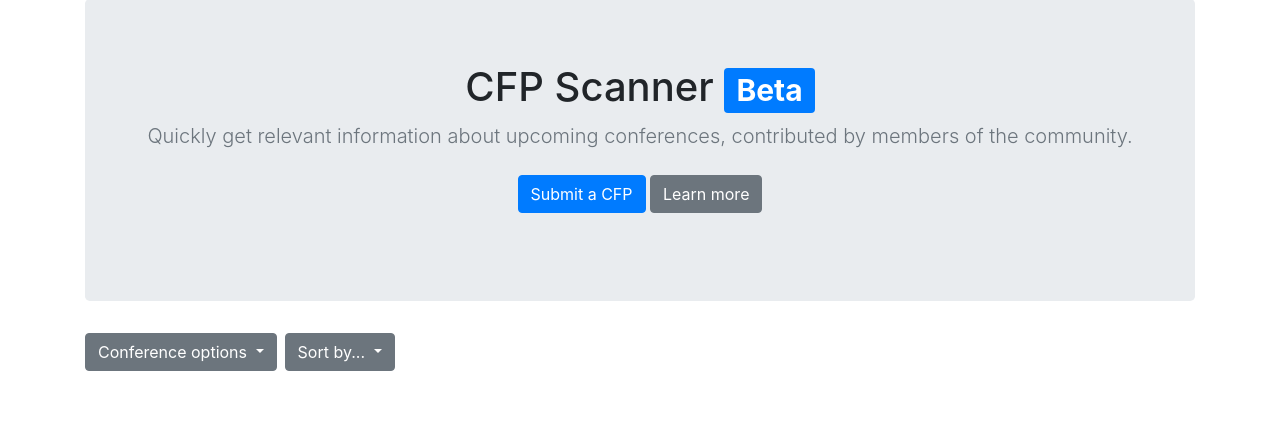
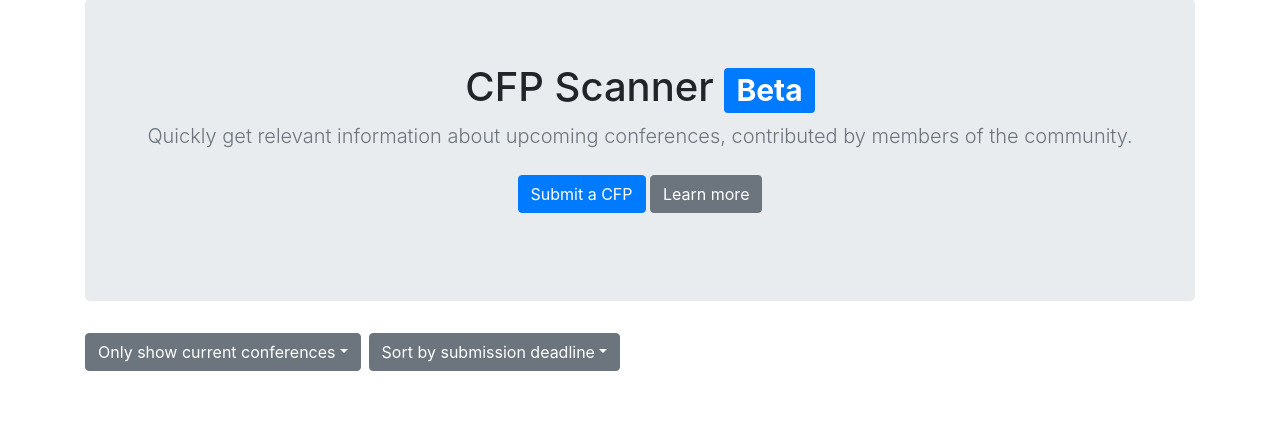
Before and after one commit to acb17rmh/CFPWebApp, a Flask app: page / in a window 1280 px wide. Shown: the part 121-544 px from the top of the page. Run offline with Flask 2, Linux system fonts and the light colour scheme; data that the repository does not hold is empty; parts of the project's set-up code (start-up, migrations or seed data) failed here and were passed over; some libraries are stand-ins or nearby versions.

Commit message:
bug fix with HTTP GET request display on homepage

```diff
--- a/static/javascripts/index.js
+++ b/static/javascripts/index.js
@@ -5,33 +5,31 @@ let icsFormatter=function(){"use strict";if(!(navigator.userAgent.indexOf("MSIE"
 $(document).ready(async () => {
     initServiceWorker()
 
-    $("#dropdownMenuButton").text("Only show current conferences")
+
+    $("#showOptionsDropdownMenuButton").text("Only show current conferences")
+    $("#sortByDropdownMenuButton").text("Sort by submission deadline")
     let conferenceOptions = {'number': "100", 'sort_by': 'submission_deadline', 'get_expired': "False"}
     getConferences(conferenceOptions)
 
     document.getElementById('showAll').addEventListener("click", function() {
-        console.log("Show All clicked");
         $("#showOptionsDropdownMenuButton").text("Show previous conferences as well")
         conferenceOptions['get_expired'] = "True";
         getConferences(conferenceOptions)
     }, false)
 
     document.getElementById('showCurrent').addEventListener("click", function() {
-        console.log("Show Current clicked");
         $("#showOptionsDropdownMenuButton").text("Only show current conferences")
         conferenceOptions['get_expired'] = "False";
         getConferences(conferenceOptions)
     }, false)
 
     document.getElementById('sortBySubmissionDeadline').addEventListener("click", function() {
-        console.log("Show All clicked");
         $("#sortByDropdownMenuButton").text("Sort by submission deadline")
         conferenceOptions['sort_by'] = "submission_deadline";
         getConferences(conferenceOptions)
     }, false)
 
     document.getElementById('sortByStartDate').addEventListener("click", function() {
-        console.log("Show Current clicked");
         $("#sortByDropdownMenuButton").text("Sort by conference start date")
         conferenceOptions['sort_by'] = "start_date";
         getConferences(conferenceOptions)
@@ -43,6 +41,7 @@ $(document).ready(async () => {
 
 function getConferences(options) {
     $("#content").empty();
+    console.log(options);
     $.ajax({
         url: '/api/v1/resources/conferences/all',
         type: 'GET',
--- a/templates/index.html
+++ b/templates/index.html
@@ -31,8 +31,8 @@
                 Conference options
               </button>
               <div class="dropdown-menu" aria-labelledby="showOptionsDropdownMenuButton">
-                <a class="dropdown-item" id="showCurrent" href="#">Only show current conferences</a>
-                <a class="dropdown-item" id="showAll" href="#">Show previous conferences as well</a>
+                <a class="dropdown-item" id="showCurrent" href="javascript:void(0)">Only show current conferences</a>
+                <a class="dropdown-item" id="showAll" href="javascript:void(0)">Show previous conferences as well</a>
               </div>
             </div>
 
@@ -41,8 +41,8 @@
                 Sort by...
               </button>
               <div class="dropdown-menu" aria-labelledby="sortByDropdownMenuButton">
-                <a class="dropdown-item" id="sortBySubmissionDeadline" href="#">Submission deadline</a>
-                <a class="dropdown-item" id="sortByStartDate" href="#">Conference start date</a>
+                <a class="dropdown-item" id="sortBySubmissionDeadline" href="javascript:void(0)">Submission deadline</a>
+                <a class="dropdown-item" id="sortByStartDate" href="javascript:void(0)">Conference start date</a>
               </div>
             </div>
         </form>
```
